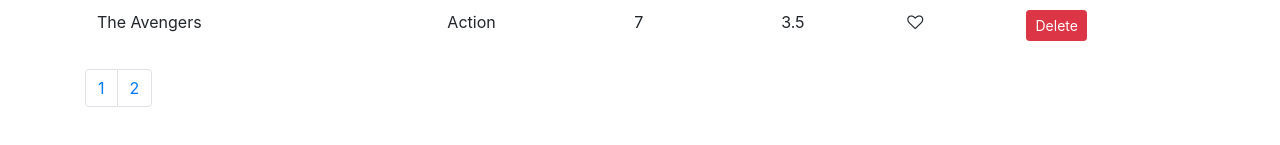
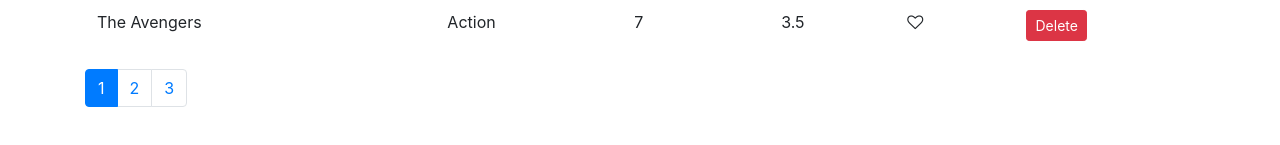
Before and after one commit to AbdullahGhani1/viop, a React (Create React App) app: page / in a window 1280 px wide. Shown: the part 589-734 px from the top of the page. Built offline with nearby package versions, Linux system fonts and the light colour scheme.

Commit message:
handling-page-changes

```diff
--- a/src/components/MovieList.jsx
+++ b/src/components/MovieList.jsx
@@ -6,6 +6,7 @@
   state = {
     movies: getMovies(),
     pageSize: 4,
+    currentPage: 1,
   };
   handleLike = (movie) => {
     // console.log('onClicked', movie);
@@ -19,10 +20,13 @@
     const movies = this.state.movies.filter((m) => m._id !== movie._id);
     this.setState({ movies });
   };
-  handlePageChange = () => {};
+  handlePageChange = (page) => {
+    this.setState({ currentPage: page });
+  };
   render() {
     const tbHead = ['Title', 'Genre', 'Stock', 'Rate', 'Like', ''];
     const { length: count } = this.state.movies;
+    const { pageSize, currentPage } = this.state;
     if (count === 0) return <h5>Showing {count} movies in the database.</h5>;
 
     return (
@@ -62,7 +66,8 @@
         </table>
         <Pagination
           itemsCount={count}
-          pageSize={5}
+          pageSize={pageSize}
+          currentPage={currentPage}
           onPageChange={this.handlePageChange}
         />
       </React.Fragment>
--- a/src/components/pagination.jsx
+++ b/src/components/pagination.jsx
@@ -1,17 +1,20 @@
 import React from 'react';
 import _ from 'lodash';
 
-function pagination(props) {
-  const { itemsCount, pageSize } = props;
+const pagination = (props) => {
+  const { itemsCount, pageSize, currentPage, onPageChange } = props;
   const pageCount = Math.ceil(itemsCount / pageSize);
   if (pageCount === 1) return null;
   const pages = _.range(1, pageCount + 1);
   return (
-    <nav className='page navigation example'>
+    <nav>
       <ul className='pagination'>
         {pages.map((page) => (
-          <li key={page} className='page-item'>
-            <a className='page-link' href='#'>
+          <li
+            key={page}
+            className={page === currentPage ? 'page-item active' : 'page-item'}
+          >
+            <a className='page-link' onClick={() => onPageChange(page)}>
               {page}
             </a>
           </li>
@@ -19,6 +22,6 @@
       </ul>
     </nav>
   );
-}
+};
 
 export default pagination;
```
